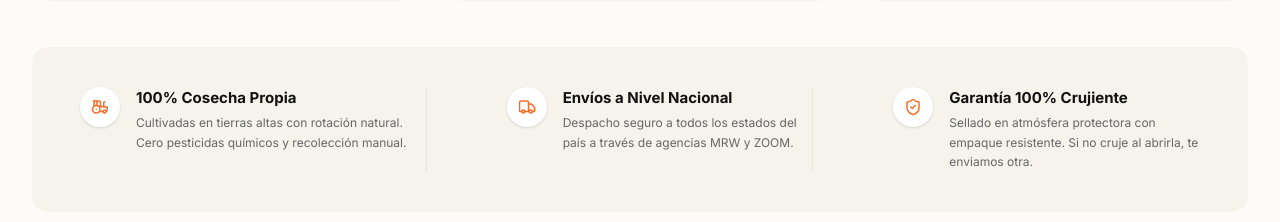
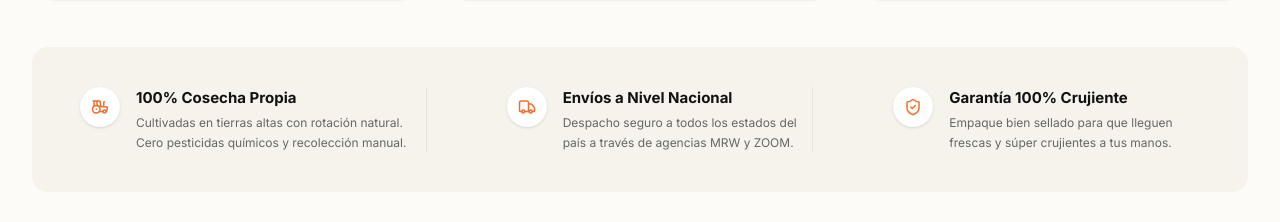
Before and after one commit to Leotorresdev/GabChips, a Next.js app: page / in a window 1280 px wide. Shown: the part 2150-2372 px from the top of the page. Built offline with nearby package versions, Linux system fonts and the light colour scheme; no server answers.

Commit message:
copy: simplificar texto de Garantia 100% Crujiente

```diff
--- a/src/components/shop/Features.tsx
+++ b/src/components/shop/Features.tsx
@@ -17,7 +17,7 @@ const features = [
   {
     icon: ShieldCheck,
     title: "Garantía 100% Crujiente",
-    desc: "Sellado en atmósfera protectora con empaque resistente. Si no cruje al abrirla, te enviamos otra.",
+    desc: "Empaque bien sellado para que lleguen frescas y súper crujientes a tus manos.",
   },
 ];
 
```
